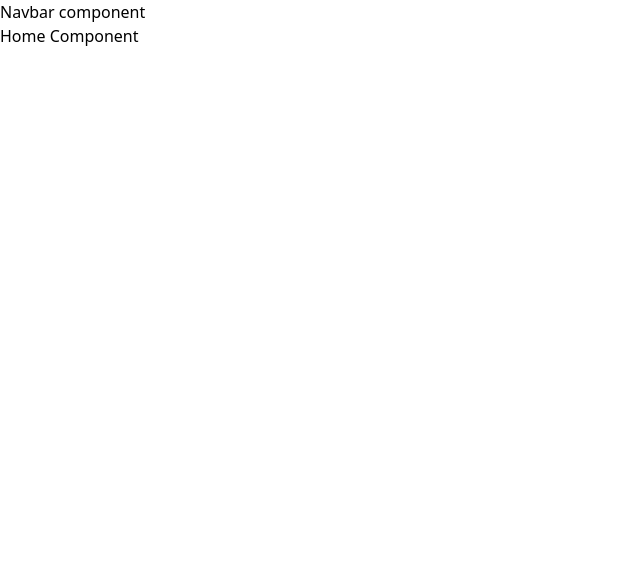
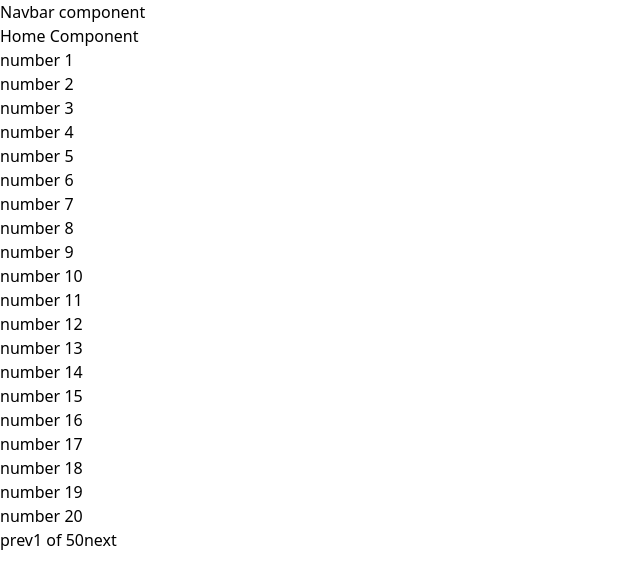
Before and after one commit to vatsal-bhatti/Boiler-plates, a React (Vite) app: page / in a window 1280 px wide. Shown: the top 584 px of the page, without its empty margins (0-640 px from the left). Built offline with nearby package versions, Linux system fonts and the light colour scheme.

Commit message:
[FEAT]:common Pagination Component is made

```diff
--- a/src/App.jsx
+++ b/src/App.jsx
@@ -16,13 +16,7 @@ function App() {
 
     </Suspense>
 
-      {/* <Routes>
-      <Route index element={<Login />} />
-        <Route path="*" element={<Error404 />} />
-        <Route path="home" element={<Home />} />
-        <Route path="cart" element={<Cart />} />
 
-      </Routes> */}
     </>
   );
 }
--- a/src/components/Home.jsx
+++ b/src/components/Home.jsx
@@ -1,22 +1,32 @@
-import React from "react";
+import React, { useState } from "react";
 import { FallingLines } from "react-loader-spinner";
 import { useDispatch, useSelector } from "react-redux";
 import NavbarHoc from "../Hoc/NavbarHoc.";
 import { action1 } from "../redux/actions/actions";
 import Loader from "./common/Loader";
+import Pagination from "./common/Pagination/Pagination";
 
 function Home() {
   const dispatch = useDispatch();
   const mystate1 = useSelector((state) => state.reducer1);
 
+const [currentPage,setCurrentPage] = useState(1);
+
+
+const displayArray = Array.from(Array(1001).keys()).slice(1)
+console.log(displayArray);
   // dispatch(action1);
 
   return (<div>Home Component
 
 
+<Pagination data={displayArray}  recordsPerPage={20}/>
 
-{/* <!-- component --> */}
-{/* <Loader/> */}
+
+
+
+
+
 
   </div>);
 }
--- /dev/null
+++ b/src/components/common/Pagination/Pagination.jsx
@@ -0,0 +1,39 @@
+import React, {  useState } from 'react'
+import { Button } from '../Button'
+
+function Pagination({children,recordsPerPage,data}) {
+const [currentPage,setCurrentPage] = useState(1)
+
+const lastIndex = currentPage*recordsPerPage
+    const firstIndex = lastIndex - recordsPerPage
+    const lastPage = data.length/recordsPerPage;
+console.log(typeof recordsPerPage);
+function prevPage () {
+    {currentPage !== 1 ?setCurrentPage(currentPage-1):null}
+
+}
+function nextPage () {
+    {currentPage !== lastPage ?setCurrentPage(currentPage+1):null}
+    }
+    return (
+
+    <div>
+
+      {data && data.length?(data.slice(firstIndex,lastIndex).map((number,index)=>
+
+ (
+<div key={index+1}>number {number}</div>)
+)):(<div>no data in children</div>)}
+
+
+
+
+<Button variant='primary' onClick={prevPage}>prev</Button>
+{currentPage} of {lastPage}
+<Button variant='primary' onClick={nextPage}>next</Button>
+
+    </div>
+  )
+}
+
+export default Pagination
```
